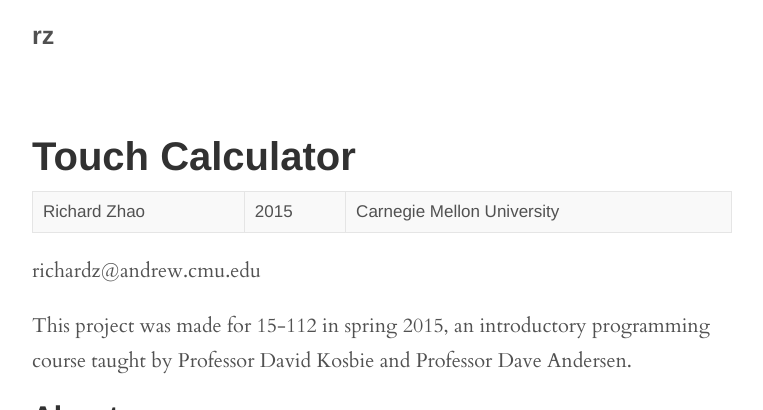
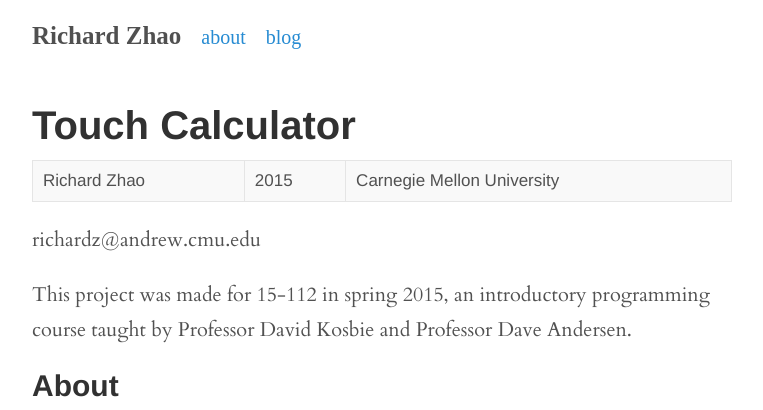
Before and after one commit to zhaorz/zhaorz.github.io, a Jekyll site: the page built from _posts/2015-07-06-readme-test.md, in a window 1280 px wide, cut to the strip 0-410 px from the top of the page. Shown: the whole strip, without its empty margins (258-1021 px from the left). Built offline with Jekyll 4.4.1, drawn with Linux system fonts in a browser that asks for light colours.

Commit message:
nav restructuring

```diff
--- a/_config.yml
+++ b/_config.yml
@@ -1,4 +1,4 @@
-title:            rz
+title:            Richard Zhao
 description:
 
 # Owner/author information
--- /dev/null
+++ b/_includes/nav.html
@@ -0,0 +1,12 @@
+<header class="nav">
+<ul>
+  <li>
+    <h3 class="nav-title">
+      <a href="{{ site.baseurl }}/" title="Home">{{ site.title }}</a>
+      <small>{{ site.tagline }}</small>
+    </h3>
+  </li>
+  <li><a href="{{ site.url }}/">about</a></li>
+  <li><a href="{{ site.url }}/blog">blog</a></li>
+</ul>
+</header>
--- a/_layouts/default.html
+++ b/_layouts/default.html
@@ -6,12 +6,8 @@
   <body>
 
     <div class="container content">
-      <header class="masthead">
-        <h3 class="masthead-title">
-          <a href="{{ site.baseurl }}/" title="Home">{{ site.title }}</a>
-          <small>{{ site.tagline }}</small>
-        </h3>
-      </header>
+
+      {% include nav.html %}
 
       <main>
         {{ content }}
--- a/_posts/2015-07-06-readme-test.md
+++ b/_posts/2015-07-06-readme-test.md
@@ -32,6 +32,8 @@ Mouse control is disabled while the application window is active. To quit, use
 `command-Q` or `ctrl-Q`.
 
 Touch Calculator uses a real-time handwriting recognition engine. Its custom designed feature detection pipeline implements a novel method of projecting touch strokes in a n-dimensional feature space. The Technology section covers the technique in more detail.
+
+<!--excerpt-->
 
 ## Getting Started
 
--- a/_sass/_base.scss
+++ b/_sass/_base.scss
@@ -31,7 +31,7 @@ body {
       -ms-text-size-adjust: 100%;
 }
 
-p {
+p, li {
   font-family: 'Cardo', 'Garamond', 'Georgia', serif;
 }
 
--- a/_sass/_masthead.scss
+++ b/_sass/_nav.scss
@@ -1,14 +1,28 @@
-// Masthead
+// Nav
 //
 // Super small header above the content for site name and short description.
 
-.masthead {
+.nav {
   padding-top:    1rem;
   padding-bottom: 1rem;
-  margin-bottom: 3rem;
+  margin-bottom: 2rem;
+
+  font-family: "Source Code Pro";
+
+  ul {
+    font-family: inherit;
+    padding-left: 0;
+    list-style: none;
+  }
+
+  ul li {
+    font-family: inherit;
+    float: left;
+    padding-right: 1rem;
+  }
 }
 
-.masthead-title {
+.nav-title {
   margin-top: 0;
   margin-bottom: 0;
   color: #505050;
--- a/blog/index.html
+++ b/blog/index.html
@@ -12,7 +12,7 @@ title: Home
       </a>
     </h1>
 
-    <time datetime="{{ post.date | date_to_xmlschema }}" class="post-date">{{ post.date | date_to_string }}</time>
+    <time datetime="{{ post.date | date_to_xmlschema }}" class="post-date">{{ post.date | date: "%-d %B %Y" }}</time>
 
     {{ post.excerpt }}
   </article>
--- a/styles.scss
+++ b/styles.scss
@@ -22,7 +22,7 @@
 @import "syntax";
 @import "code";
 @import "layout";
-@import "masthead";
+@import "nav";
 @import "posts";
 @import "pagination";
 @import "message";
```
